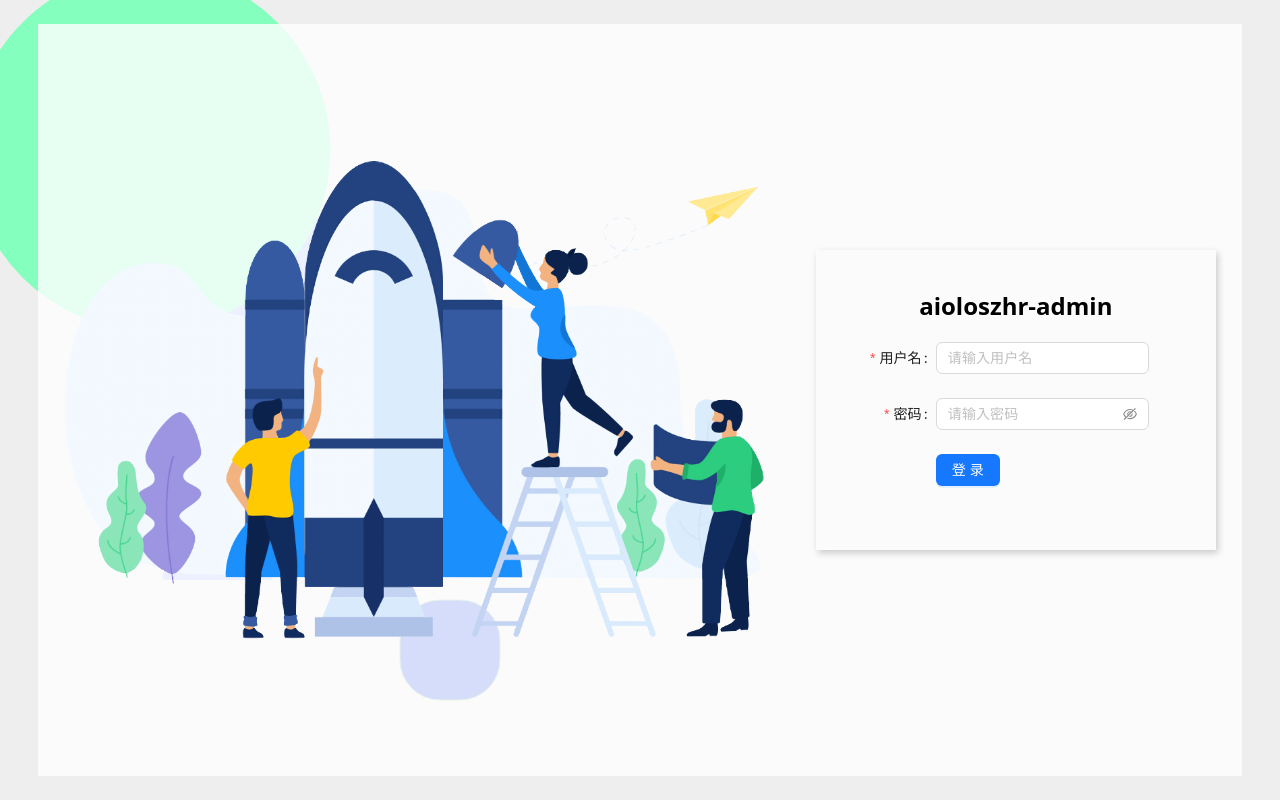
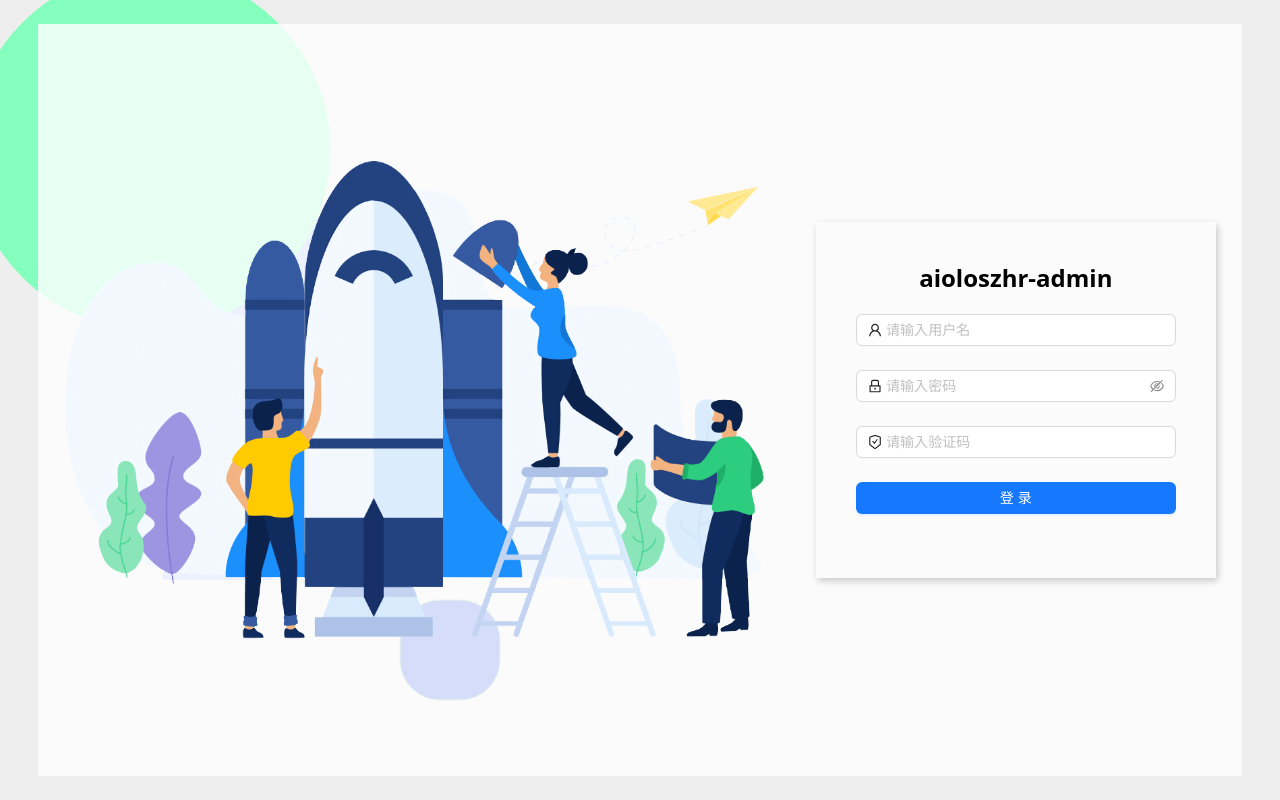
Before and after one commit to aioloszhr/zr-react-template, a React (Vite) app: page / in a window 1280 px wide. Built offline with nearby package versions, Linux system fonts and the light colour scheme; no server answers.

Commit message:
feat: 优化登录功能

```diff
--- a/src/api/modules/login.ts
+++ b/src/api/modules/login.ts
@@ -2,7 +2,7 @@ import { API_PORT, MOCk_PORT } from '@/api/config';
 
 import http from '@/api';
 
-import type { Result } from '@/types';
+import type { CaptchaProps } from '@/types';
 
 // 获取菜单列表
 export const getMenuList = () => {
@@ -11,5 +11,10 @@ export const getMenuList = () => {
 
 // 登录
 export const login = params => {
-	return http.post<Result>(API_PORT + '/user/login', params);
+	return http.post(API_PORT + '/auth/login', params);
 };
+
+// 获取验证码
+export const getCaptcha = () => {
+	return http.get<CaptchaProps>(API_PORT + '/auth/captcha');
+};
--- a/src/types/modules/app.ts
+++ b/src/types/modules/app.ts
@@ -2,3 +2,9 @@ import type { MenuProps } from 'antd';
 
 /** menu 类型 */
 export type MenuItem = Required<MenuProps>['items'][number];
+
+/** 验证码类型 */
+export interface CaptchaProps {
+	id: string;
+	imageBase64: string;
+}
--- a/src/types/modules/requestConfig.ts
+++ b/src/types/modules/requestConfig.ts
@@ -4,7 +4,7 @@ export interface AxiosConfig extends Omit<CreateAxiosDefaults, 'cancelToken'> {}
 
 // * 请求响应参数(不包含data)
 export interface Result {
-	statusCode: string;
+	code: number;
 	message: string;
 }
 
--- a/src/views/login/components/LoginForm/index.tsx
+++ b/src/views/login/components/LoginForm/index.tsx
@@ -1,21 +1,40 @@
+import { useState, useEffect } from 'react';
 import { useNavigate } from 'react-router-dom';
 import { Form, Input, Button, message } from 'antd';
-import { login } from '@/api/modules/login';
+import { login, getCaptcha } from '@/api/modules/login';
+import { LockOutlined, UserOutlined, SafetyCertificateOutlined } from '@ant-design/icons';
 
 import type { FormProps } from 'antd';
 
 type FieldType = {
-	username?: string;
-	password?: string;
+	userName: string;
+	password: string;
+	captcha: string;
+	captchaId: string;
 };
 
 const Logining: React.FC = () => {
+	const [captcha, setCaptcha] = useState<string>('');
+	const [captchaId, setCaptchaId] = useState<string>('');
 	const navigate = useNavigate();
 
+	useEffect(() => {
+		getCaptchaFn();
+	}, []);
+
+	const getCaptchaFn = () => {
+		getCaptcha().then(res => {
+			if (res.code === 200) {
+				setCaptcha(res.data.imageBase64);
+				setCaptchaId(res.data.id);
+			}
+		});
+	};
+
 	const onFinish: FormProps<FieldType>['onFinish'] = values => {
-		const { username, password } = values;
-		login({ username, password }).then(res => {
-			if (res.statusCode === '0000') {
+		values.captchaId = captchaId;
+		login({ ...values }).then(res => {
+			if (res.code === 200) {
 				message.success(res.message);
 				navigate('/home');
 			} else {
@@ -25,29 +44,31 @@ const Logining: React.FC = () => {
 	};
 
 	return (
-		<Form
-			name='basic'
-			labelCol={{ span: 6 }}
-			wrapperCol={{ span: 16 }}
-			onFinish={onFinish}
-			autoComplete='off'
-		>
+		<Form name='basic' onFinish={onFinish} autoComplete='off'>
 			<Form.Item<FieldType>
-				label='用户名'
-				name='username'
+				name='userName'
 				rules={[{ required: true, message: '请输入用户名!' }]}
 			>
-				<Input placeholder='请输入用户名' allowClear />
+				<Input placeholder='请输入用户名' prefix={<UserOutlined />} allowClear />
 			</Form.Item>
 			<Form.Item<FieldType>
-				label='密码'
 				name='password'
 				rules={[{ required: true, message: '请输入密码!' }]}
 			>
-				<Input.Password placeholder='请输入密码' allowClear />
+				<Input.Password placeholder='请输入密码' prefix={<LockOutlined />} allowClear />
 			</Form.Item>
-			<Form.Item wrapperCol={{ offset: 6, span: 16 }}>
-				<Button type='primary' htmlType='submit'>
+			<Form.Item<FieldType>
+				name='captcha'
+				rules={[{ required: true, message: '请输入验证码!' }]}
+			>
+				<Input
+					placeholder='请输入验证码'
+					prefix={<SafetyCertificateOutlined />}
+					suffix={<img src={captcha} />}
+				/>
+			</Form.Item>
+			<Form.Item>
+				<Button className='w-full' type='primary' htmlType='submit'>
 					登录
 				</Button>
 			</Form.Item>
```
